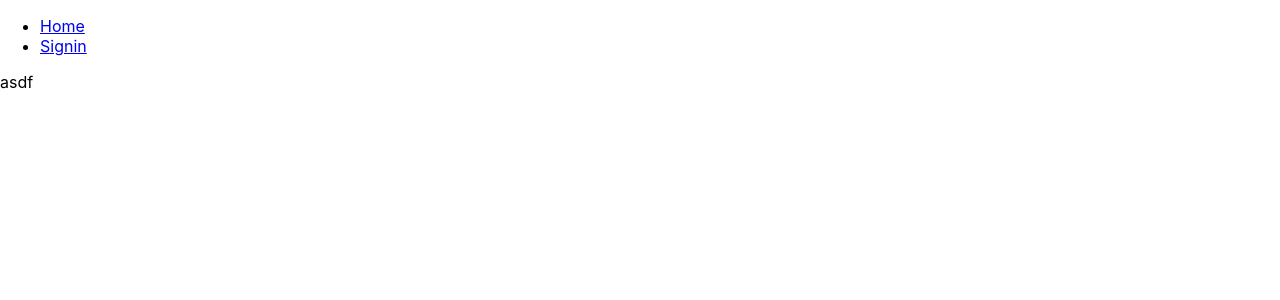
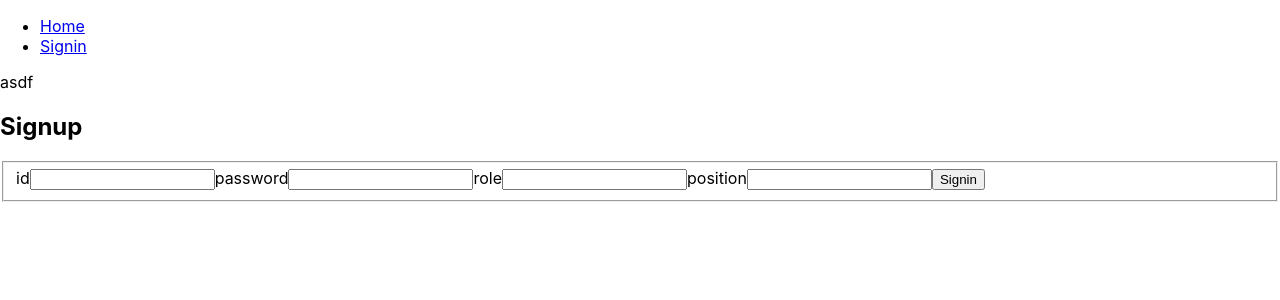
Before and after one commit to MartinYounghoonKim/nodejs-authenticate-jwt-react, a React app in the folder frontend/: page /signup in a window 1280 px wide. Shown: the top 300 px of the page. Built offline with nearby package versions, Linux system fonts and the light colour scheme.

Commit message:
Add signup logic with page and services

```diff
--- /dev/null
+++ b/frontend/src/Components/SignupForm.tsx
@@ -0,0 +1,55 @@
+import * as React from 'react';
+import { FormEvent } from "react";
+import {authServices} from "../services/auth.services";
+
+export default class SigninForm extends React.Component<{}> {
+    private uid: HTMLInputElement;
+    private password: HTMLInputElement;
+    private role: HTMLInputElement;
+    private position: HTMLInputElement;
+
+    submit = (e: FormEvent): void => {
+        e.preventDefault();
+        const uid = this.uid.value;
+        const password = this.password.value;
+        const role = this.role.value;
+        const position = this.position.value;
+        const isEmpty = uid.length <= 0 || password.length <= 0 || role.length <= 0 || position.length <= 0;
+
+        if (isEmpty) {
+            return;
+        }
+        authServices.signup({ uid, password, role, position })
+            // .then(res => {
+            //     console.log(res);
+            // })
+
+    };
+    render () {
+        return (
+            <div>
+                <form onSubmit={this.submit}>
+                    <fieldset>
+                        <label>
+                            id
+                            <input type='text' ref={ref => this.uid = ref}/>
+                        </label>
+                        <label>
+                            password
+                            <input type='password' ref={ref => this.password = ref}/>
+                        </label>
+                        <label>
+                            role
+                            <input type='text' ref={ref => this.role = ref}/>
+                        </label>
+                        <label>
+                            position
+                            <input type='text' ref={ref => this.position = ref}/>
+                        </label>
+                        <button type="submit">Signin</button>
+                    </fieldset>
+                </form>
+            </div>
+        )
+    }
+}
--- /dev/null
+++ b/frontend/src/pages/Signup.tsx
@@ -0,0 +1,12 @@
+import * as React from 'react';
+
+import SignupForm from '../Components/SignupForm';
+
+const Signup = () => (
+    <div>
+        <h2>Signup</h2>
+        <SignupForm/>
+    </div>
+);
+
+export default Signup;
--- a/frontend/src/pages/index.ts
+++ b/frontend/src/pages/index.ts
@@ -1,2 +1,3 @@
 export { default as Home } from './Home';
 export { default as Signin } from './Signin';
+export { default as Signup } from './Signup';
--- /dev/null
+++ b/frontend/src/services/auth.services.ts
@@ -0,0 +1,20 @@
+import { BaseServices } from "./base.services";
+
+class AuthServices extends BaseServices {
+    constructor () {
+        super();
+    }
+
+    signup (payload: any): any {
+        const uri = '/auth/signup';
+        this.post(uri, payload)
+            .then((res: any) => {
+                console.log(res);
+            })
+            .catch((err: any) => {
+                console.log(err);
+            });
+    }
+}
+
+export const authServices = new AuthServices;
--- a/frontend/src/services/base.services.ts
+++ b/frontend/src/services/base.services.ts
@@ -1,12 +1,12 @@
 import axios, { AxiosInstance } from 'axios';
 import 'es6-promise';
 
-class BaseServices {
+export class BaseServices {
     private _axios: AxiosInstance;
 
     constructor () {
         this._axios = axios.create({
-            baseURL: ''
+            baseURL: '//localhost:8000'
         });
     }
 
@@ -29,19 +29,19 @@ class BaseServices {
             }
         }
     }
-    async post ({ uri, params }: { uri: string, params: any }): Promise<any> {
-        const { status, data } = await this._axios.post(uri, params);
-
-        if (status === 200) {
+    async post (uri: string, params: any): Promise<any> {
+        try {
+            const { status, data: { data } } = await this._axios.post(uri, params);
             return {
                 status: status,
                 data: data || null,
                 isSuccess: true,
             }
-        } else {
+        } catch (e) {
+            const { status, data: data } = e.response;
             return {
                 status: status,
-                data: data || null,
+                data: data || {},
                 isSuccess: false,
             }
         }
@@ -85,5 +85,3 @@ class BaseServices {
         }
     }
 }
-
-export const baseServices = new BaseServices;
--- a/frontend/src/shared/App.tsx
+++ b/frontend/src/shared/App.tsx
@@ -2,7 +2,8 @@ import * as React from 'react';
 import { Route, Switch } from 'react-router-dom';
 import {
     Home,
-    Signin
+    Signin,
+    Signup
 } from '../pages';
 
 import Navigator from '../Components/Navigator';
@@ -18,7 +19,7 @@ class App extends React.Component {
                     <Route path="/signin/:param" component={Signin}/>
                     <Route path="/signin" component={Signin}/>
                 </Switch>
-
+                <Route exact path="/signup" component={Signup}/>
             </div>
         )
     }
```
